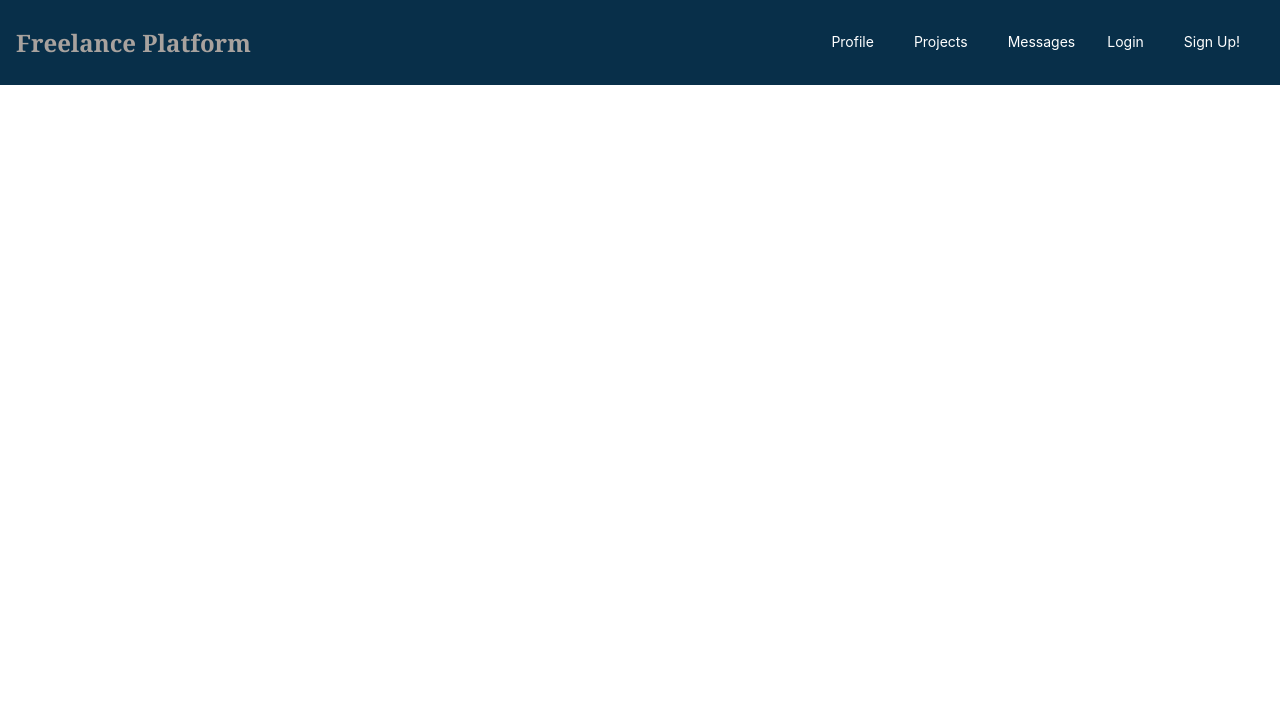
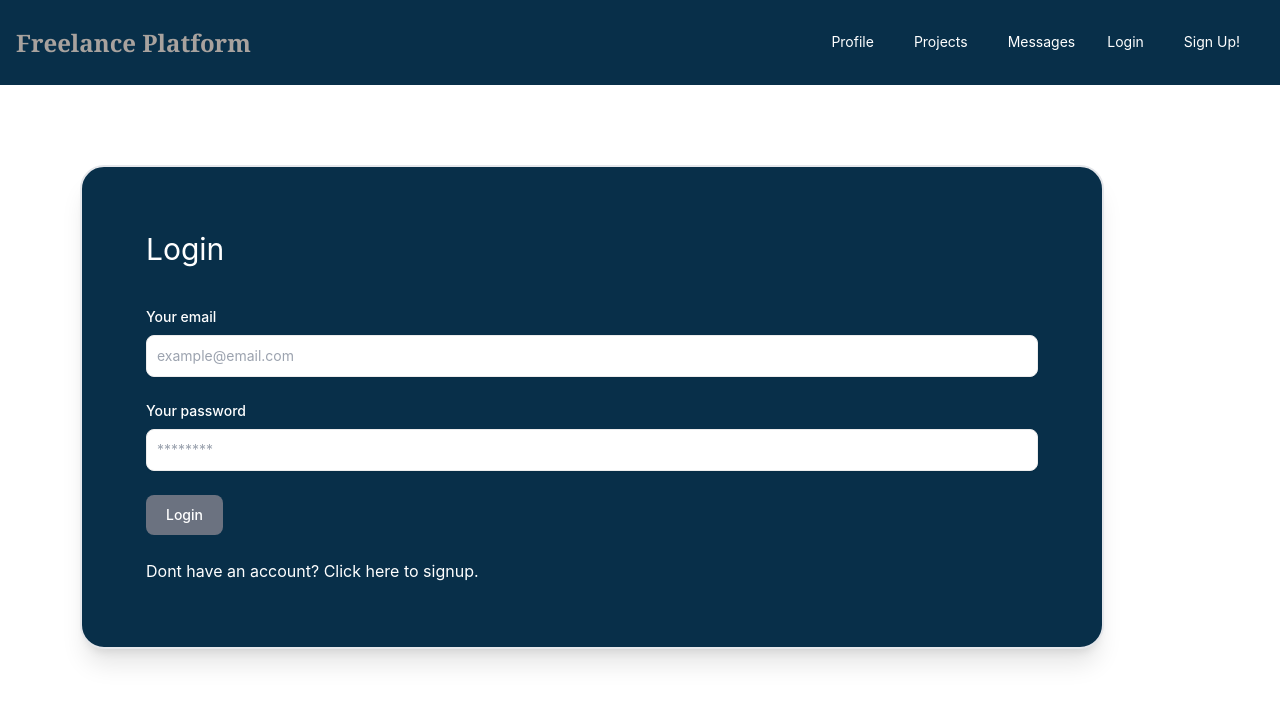
Before and after one commit to s2robertson/freelance-platform, a React (Create React App) app in the folder client/: page / in a window 1280 px wide. Shown: the top 702 px of the page. Built offline with nearby package versions, Linux system fonts and the light colour scheme.

Commit message:
added default route

```diff
--- a/client/src/App.js
+++ b/client/src/App.js
@@ -19,6 +19,7 @@ import ProjectsPage from './pages/Project/ProjectsIndex';
 import Profile from './pages/Profile';
 import Project from './pages/Project/ProjectIndex';
 import Messages from './pages/Messages/'
+import { loggedIn } from './utils/auth';
 
 const httpLink = new HttpLink({ uri: '/graphql' });
 const client = new ApolloClient({
@@ -35,6 +36,10 @@ function App() {
         <div>
           <Nav />
           <Routes>
+            <Route
+              path='/'
+              element={loggedIn() ? <Profile /> : <Login />}
+            />
             <Route
               path='/login'
               element={<Login />}
```
